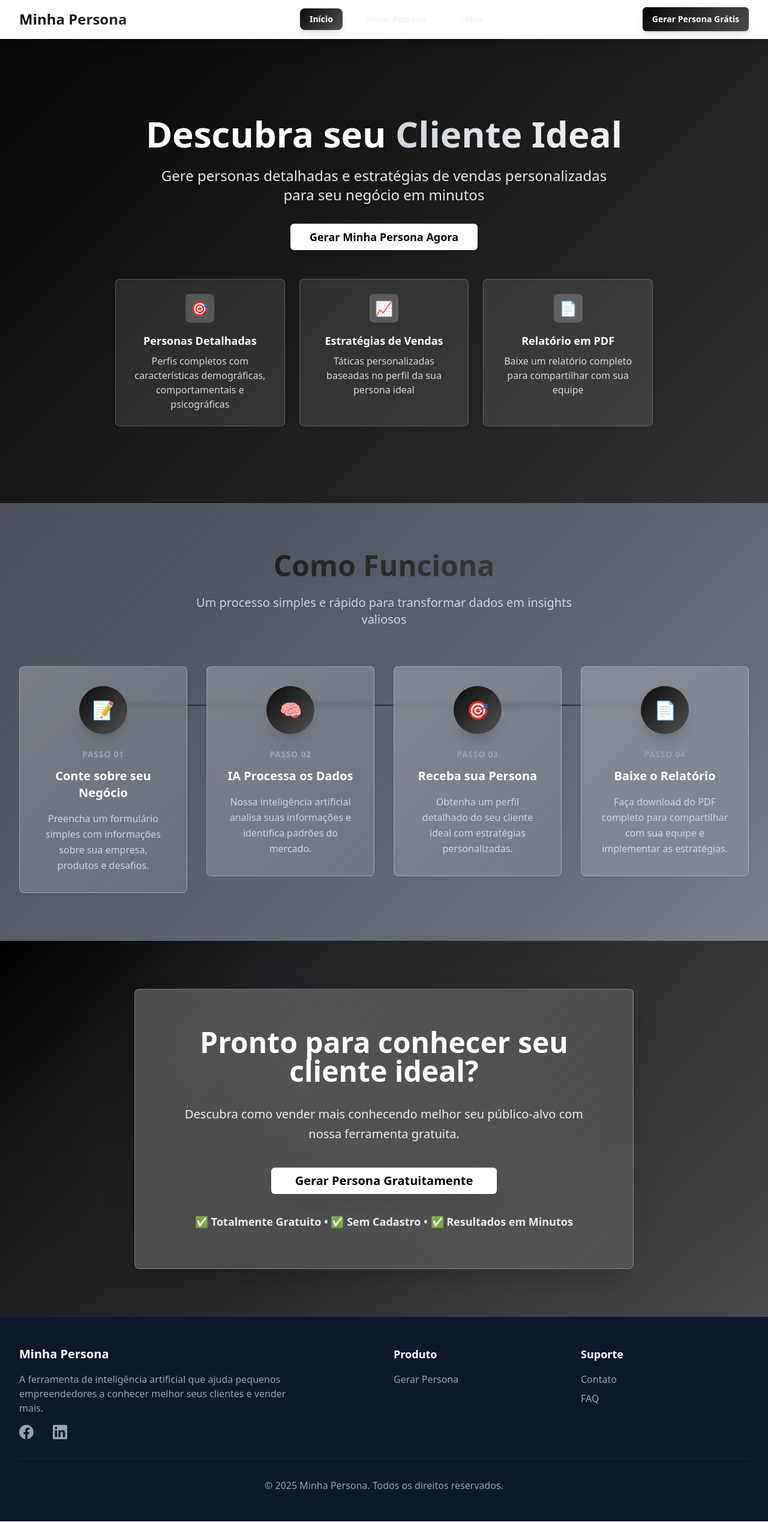
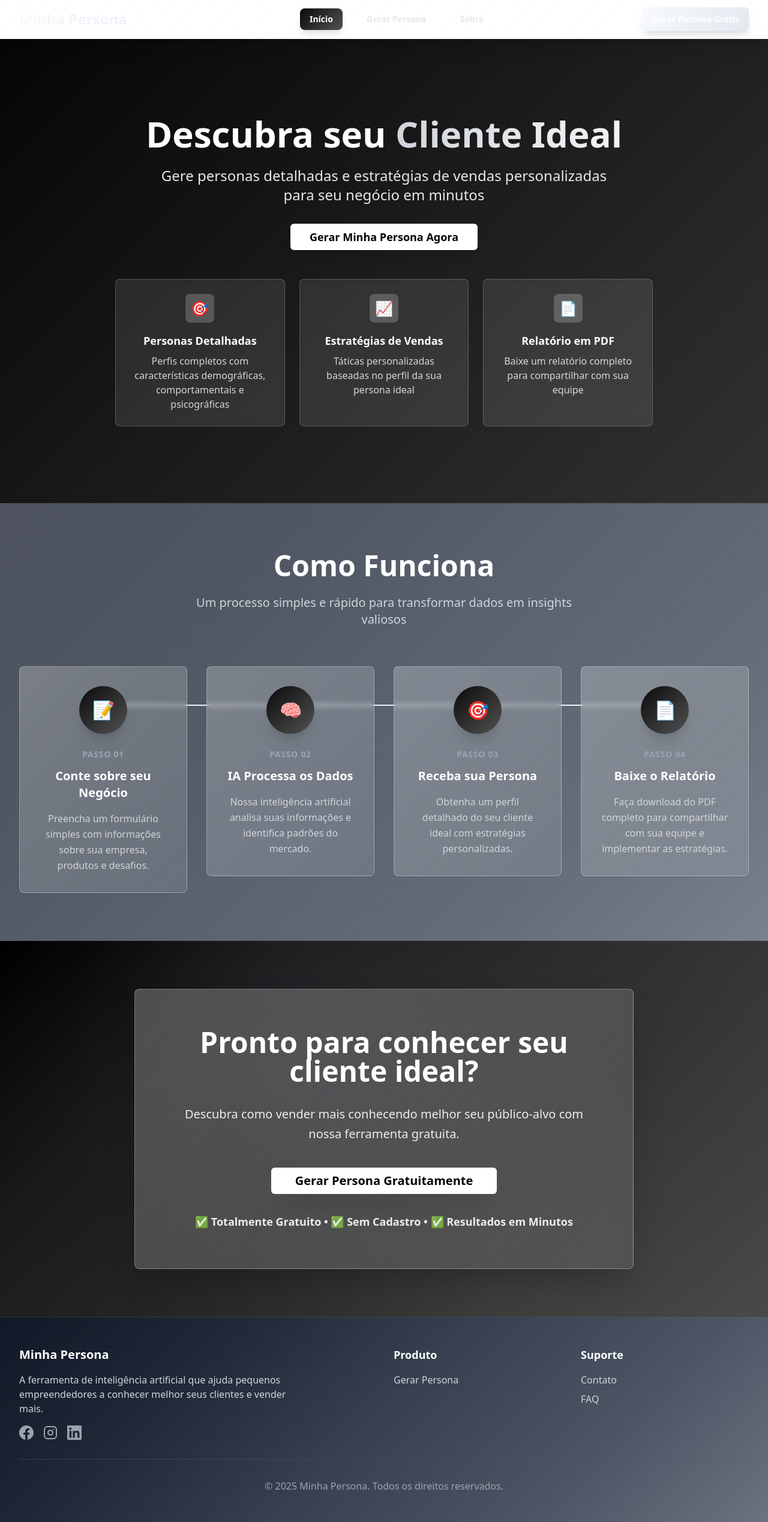
Before and after one commit to darleisonrodrigues/persona-spark-strategizer, a React (Vite) app: page / in a window 1280 px wide. Shown: the whole page at 60% size. Built offline with nearby package versions, Linux system fonts and the light colour scheme.

Commit message:
Fix: Improve design and UI elements
- Updated navigation links to match the "Inicio" color.
- Enhanced AOS hover effects.
- Added Instagram to the footer.
- Improved the color scheme of the footer.
- Improved the legibility of the "Como Funciona" section.

```diff
--- a/src/components/Footer.tsx
+++ b/src/components/Footer.tsx
@@ -1,28 +1,31 @@
+
+import { Instagram } from 'lucide-react';
+
 const Footer = () => {
-  return <footer className="bg-slate-900 text-white py-12">
+  return <footer className="bg-gradient-charcoal text-white py-12 border-t border-gray-700/50">
       <div className="max-w-7xl mx-auto px-4 sm:px-6 lg:px-8">
         <div className="grid md:grid-cols-4 gap-8">
           <div className="col-span-2">
             <div className="flex items-center space-x-2 mb-4">
 
-              <span className="text-xl font-bold">Minha Persona</span>
+              <span className="text-xl font-bold text-white">Minha Persona</span>
             </div>
-            <p className="text-slate-400 mb-4 max-w-md">
+            <p className="text-gray-300 mb-4 max-w-md">
               A ferramenta de inteligência artificial que ajuda pequenos empreendedores
               a conhecer melhor seus clientes e vender mais.
             </p>
             <div className="flex space-x-4">
-              <a href="#" className="text-slate-400 hover:text-white transition-colors">
+              <a href="#" className="text-gray-400 hover:text-white transition-all duration-300 hover:scale-110 hover:shadow-lg">
                 <span className="sr-only">Facebook</span>
                 <svg className="h-6 w-6" fill="currentColor" viewBox="0 0 24 24">
                   <path d="M24 12.073c0-6.627-5.373-12-12-12s-12 5.373-12 12c0 5.99 4.388 10.954 10.125 11.854v-8.385H7.078v-3.47h3.047V9.43c0-3.007 1.792-4.669 4.533-4.669 1.312 0 2.686.235 2.686.235v2.953H15.83c-1.491 0-1.956.925-1.956 1.874v2.25h3.328l-.532 3.47h-2.796v8.385C19.612 23.027 24 18.062 24 12.073z" />
                 </svg>
               </a>
-              <a href="#" className="text-slate-400 hover:text-white transition-colors">
+              <a href="#" className="text-gray-400 hover:text-white transition-all duration-300 hover:scale-110 hover:shadow-lg">
                 <span className="sr-only">Instagram</span>
-
+                <Instagram className="h-6 w-6" />
               </a>
-              <a href="#" className="text-slate-400 hover:text-white transition-colors">
+              <a href="#" className="text-gray-400 hover:text-white transition-all duration-300 hover:scale-110 hover:shadow-lg">
                 <span className="sr-only">LinkedIn</span>
                 <svg className="h-6 w-6" fill="currentColor" viewBox="0 0 24 24">
                   <path d="M20.447 20.452h-3.554v-5.569c0-1.328-.027-3.037-1.852-3.037-1.853 0-2.136 1.445-2.136 2.939v5.667H9.351V9h3.414v1.561h.046c.477-.9 1.637-1.85 3.37-1.85 3.601 0 4.267 2.37 4.267 5.455v6.286zM5.337 7.433c-1.144 0-2.063-.926-2.063-2.065 0-1.138.92-2.063 2.063-2.063 1.14 0 2.064.925 2.064 2.063 0 1.139-.925 2.065-2.064 2.065zm1.782 13.019H3.555V9h3.564v11.452zM22.225 0H1.771C.792 0 0 .774 0 1.729v20.542C0 23.227.792 24 1.771 24h20.451C23.2 24 24 23.227 24 22.271V1.729C24 .774 23.2 0 22.222 0h.003z" />
@@ -32,23 +35,23 @@ const Footer = () => {
           </div>
 
           <div>
-            <h3 className="text-lg font-semibold mb-4">Produto</h3>
+            <h3 className="text-lg font-semibold mb-4 text-white">Produto</h3>
             <ul className="space-y-2">
-              <li><a href="/generator" className="text-slate-400 hover:text-white transition-colors">Gerar Persona</a></li>
+              <li><a href="/generator" className="text-gray-300 hover:text-white transition-all duration-300 hover:translate-x-1">Gerar Persona</a></li>
             </ul>
           </div>
 
           <div>
-            <h3 className="text-lg font-semibold mb-4">Suporte</h3>
+            <h3 className="text-lg font-semibold mb-4 text-white">Suporte</h3>
             <ul className="space-y-2">
-              <li><a href="#" className="text-slate-400 hover:text-white transition-colors">Contato</a></li>
-              <li><a href="#" className="text-slate-400 hover:text-white transition-colors">FAQ</a></li>
+              <li><a href="#" className="text-gray-300 hover:text-white transition-all duration-300 hover:translate-x-1">Contato</a></li>
+              <li><a href="#" className="text-gray-300 hover:text-white transition-all duration-300 hover:translate-x-1">FAQ</a></li>
             </ul>
           </div>
         </div>
 
-        <div className="border-t border-slate-800 mt-8 pt-8 text-center">
-          <p className="text-slate-400">
+        <div className="border-t border-gray-600/50 mt-8 pt-8 text-center">
+          <p className="text-gray-400">
             © {new Date().getFullYear()} Minha Persona. Todos os direitos reservados.
           </p>
         </div>
--- a/src/components/HowItWorks.tsx
+++ b/src/components/HowItWorks.tsx
@@ -34,10 +34,10 @@ const HowItWorks = () => {
       <div className="absolute inset-0 bg-gradient-glass"></div>
       <div className="max-w-7xl mx-auto px-4 sm:px-6 lg:px-8 relative">
         <div className="text-center mb-16" data-aos="fade-up">
-          <h2 className="text-4xl md:text-5xl font-bold bg-gradient-sophisticated bg-clip-text text-transparent mb-6">
+          <h2 className="text-4xl md:text-5xl font-bold text-white mb-6">
             Como Funciona
           </h2>
-          <p className="text-xl text-slate-300 max-w-2xl mx-auto">
+          <p className="text-xl text-gray-300 max-w-2xl mx-auto">
             Um processo simples e rápido para transformar dados em insights valiosos
           </p>
         </div>
@@ -46,11 +46,11 @@ const HowItWorks = () => {
           {steps.map((step, index) => (
             <div key={index} className="text-center relative" data-aos="fade-up" data-aos-delay={index * 100}>
               {index < steps.length - 1 && (
-                <div className="hidden lg:block absolute top-16 left-full w-full h-0.5 bg-gradient-sophisticated transform -translate-x-1/2 z-0"></div>
+                <div className="hidden lg:block absolute top-16 left-full w-full h-0.5 bg-gradient-elegant transform -translate-x-1/2 z-0"></div>
               )}
 
-              <Card className="p-8 relative z-10 hover:shadow-2xl transition-all duration-500 bg-gradient-glass backdrop-blur-sm border-white/30 hover:border-white/50 hover:scale-105">
-                <div className="w-20 h-20 bg-gradient-noir rounded-full flex items-center justify-center mb-6 mx-auto shadow-xl hover:shadow-2xl transition-all duration-300">
+              <Card className="p-8 relative z-10 hover:shadow-2xl transition-all duration-500 bg-gradient-glass backdrop-blur-sm border-white/30 hover:border-white/50 hover:scale-105 hover:-translate-y-2">
+                <div className="w-20 h-20 bg-gradient-noir rounded-full flex items-center justify-center mb-6 mx-auto shadow-xl hover:shadow-2xl transition-all duration-300 hover:scale-110">
                   <span className="text-3xl">{step.icon}</span>
                 </div>
 
@@ -62,7 +62,7 @@ const HowItWorks = () => {
                   {step.title}
                 </h3>
 
-                <p className="text-slate-300 leading-relaxed">
+                <p className="text-gray-300 leading-relaxed">
                   {step.description}
                 </p>
               </Card>
--- a/src/components/Navigation.tsx
+++ b/src/components/Navigation.tsx
@@ -15,7 +15,7 @@ const Navigation = () => {
         <div className="flex justify-between items-center h-16">
           <div className="flex items-center">
             <a href="/" className="flex items-center space-x-2">
-              <span className="text-2xl font-bold bg-gradient-sophisticated bg-clip-text text-transparent animate-gradient-shift bg-[length:200%_200%]">
+              <span className="text-2xl font-bold bg-gradient-elegant bg-clip-text text-transparent animate-gradient-shift bg-[length:200%_200%]">
                 Minha Persona
               </span>
             </a>
@@ -23,26 +23,26 @@ const Navigation = () => {
 
           <div className="hidden md:block">
             <div className="ml-10 flex items-baseline space-x-6">
-              <a href="/" className={`px-4 py-2 rounded-lg text-sm font-semibold transition-all duration-300 ${isActive('/') ? 'text-white bg-gradient-noir shadow-lg' : 'text-slate-100 hover:text-white hover:bg-gradient-noir/80 hover:shadow-md'}`}>
+              <a href="/" className={`px-4 py-2 rounded-lg text-sm font-semibold transition-all duration-300 hover:scale-105 hover:shadow-lg ${isActive('/') ? 'text-white bg-gradient-noir shadow-lg' : 'text-gray-200 hover:text-white hover:bg-gradient-noir/80 hover:shadow-md'}`}>
                 Início
               </a>
-              <a href="/generator" className={`px-4 py-2 rounded-lg text-sm font-semibold transition-all duration-300 ${isActive('/generator') ? 'text-white bg-gradient-noir shadow-lg' : 'text-slate-100 hover:text-white hover:bg-gradient-noir/80 hover:shadow-md'}`}>
+              <a href="/generator" className={`px-4 py-2 rounded-lg text-sm font-semibold transition-all duration-300 hover:scale-105 hover:shadow-lg ${isActive('/generator') ? 'text-white bg-gradient-noir shadow-lg' : 'text-gray-200 hover:text-white hover:bg-gradient-noir/80 hover:shadow-md'}`}>
                 Gerar Persona
               </a>
-              <a href="/about" className={`px-4 py-2 rounded-lg text-sm font-semibold transition-all duration-300 ${isActive('/about') ? 'text-white bg-gradient-noir shadow-lg' : 'text-slate-100 hover:text-white hover:bg-gradient-noir/80 hover:shadow-md'}`}>
+              <a href="/about" className={`px-4 py-2 rounded-lg text-sm font-semibold transition-all duration-300 hover:scale-105 hover:shadow-lg ${isActive('/about') ? 'text-white bg-gradient-noir shadow-lg' : 'text-gray-200 hover:text-white hover:bg-gradient-noir/80 hover:shadow-md'}`}>
                 Sobre
               </a>
             </div>
           </div>
 
           <div className="hidden md:block">
-            <Button className="bg-gradient-sophisticated hover:scale-105 transition-all duration-300 shadow-lg hover:shadow-xl text-white font-semibold" onClick={() => window.location.href = '/generator'}>
+            <Button className="bg-gradient-elegant hover:scale-105 transition-all duration-300 shadow-lg hover:shadow-xl text-white font-semibold hover:bg-gradient-noir" onClick={() => window.location.href = '/generator'}>
               Gerar Persona Grátis
             </Button>
           </div>
 
           <div className="md:hidden">
-            <button onClick={() => setIsMenuOpen(!isMenuOpen)} className="text-slate-100 hover:text-white focus:outline-none transition-colors">
+            <button onClick={() => setIsMenuOpen(!isMenuOpen)} className="text-gray-200 hover:text-white focus:outline-none transition-colors">
               <svg className="h-6 w-6" fill="none" viewBox="0 0 24 24" stroke="currentColor">
                 <path strokeLinecap="round" strokeLinejoin="round" strokeWidth={2} d="M4 6h16M4 12h16M4 18h16" />
               </svg>
@@ -53,17 +53,17 @@ const Navigation = () => {
         {isMenuOpen && (
           <div className="md:hidden bg-black/90 backdrop-blur-sm rounded-lg mt-2 mb-4 shadow-xl">
             <div className="px-4 pt-4 pb-6 space-y-3">
-              <a href="/" className="block px-4 py-3 rounded-lg text-base font-semibold text-slate-100 hover:text-white hover:bg-gradient-noir transition-all">
+              <a href="/" className="block px-4 py-3 rounded-lg text-base font-semibold text-gray-200 hover:text-white hover:bg-gradient-noir transition-all hover:scale-105">
                 Início
               </a>
-              <a href="/generator" className="block px-4 py-3 rounded-lg text-base font-semibold text-slate-100 hover:text-white hover:bg-gradient-noir transition-all">
+              <a href="/generator" className="block px-4 py-3 rounded-lg text-base font-semibold text-gray-200 hover:text-white hover:bg-gradient-noir transition-all hover:scale-105">
                 Gerar Persona
               </a>
-              <a href="/about" className="block px-4 py-3 rounded-lg text-base font-semibold text-slate-100 hover:text-white hover:bg-gradient-noir transition-all">
+              <a href="/about" className="block px-4 py-3 rounded-lg text-base font-semibold text-gray-200 hover:text-white hover:bg-gradient-noir transition-all hover:scale-105">
                 Sobre
               </a>
               <div className="pt-4">
-                <Button className="w-full bg-gradient-sophisticated hover:scale-105 transition-all duration-300 shadow-lg text-white font-semibold" onClick={() => window.location.href = '/generator'}>
+                <Button className="w-full bg-gradient-elegant hover:scale-105 transition-all duration-300 shadow-lg text-white font-semibold hover:bg-gradient-noir" onClick={() => window.location.href = '/generator'}>
                   Gerar Persona Grátis
                 </Button>
               </div>
```
